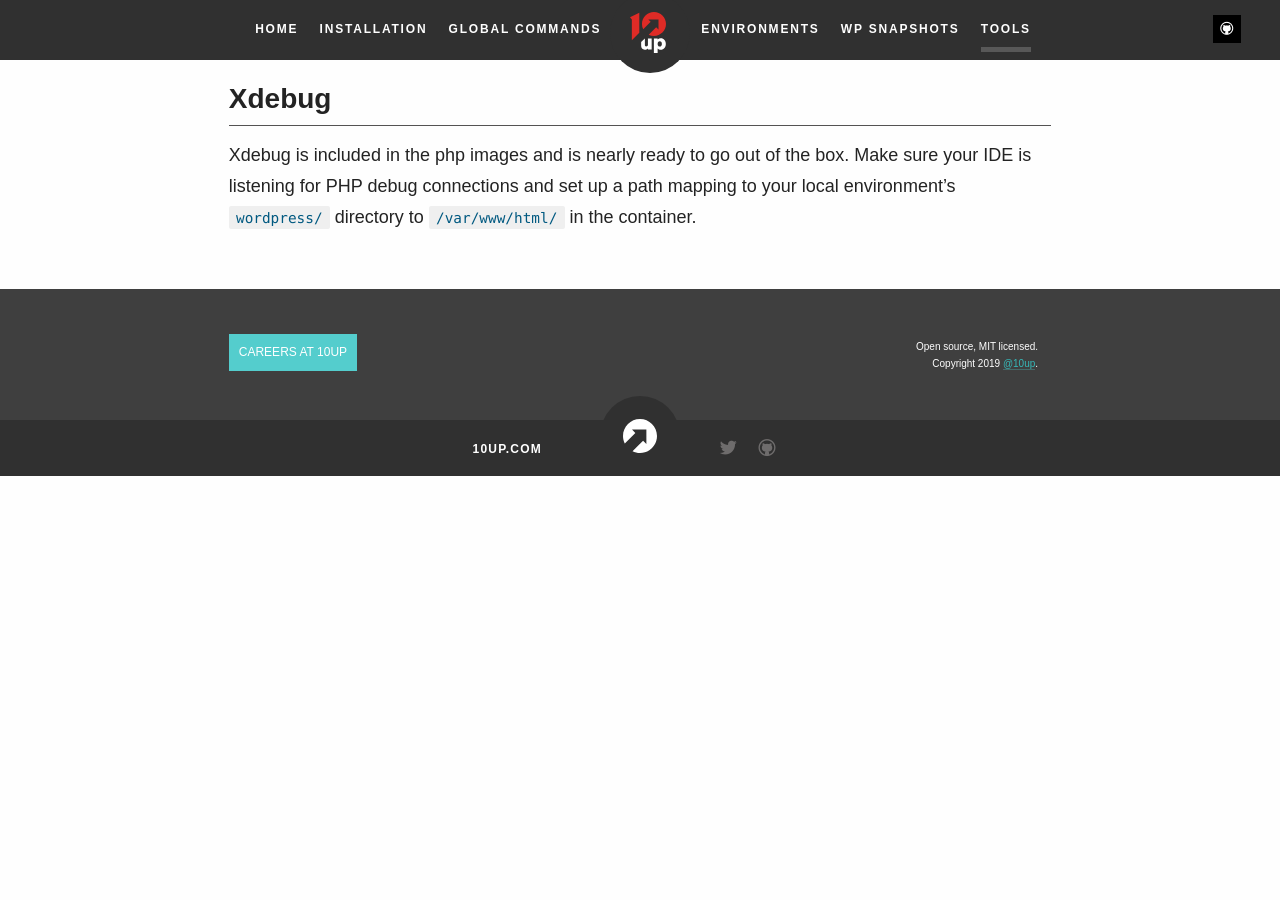
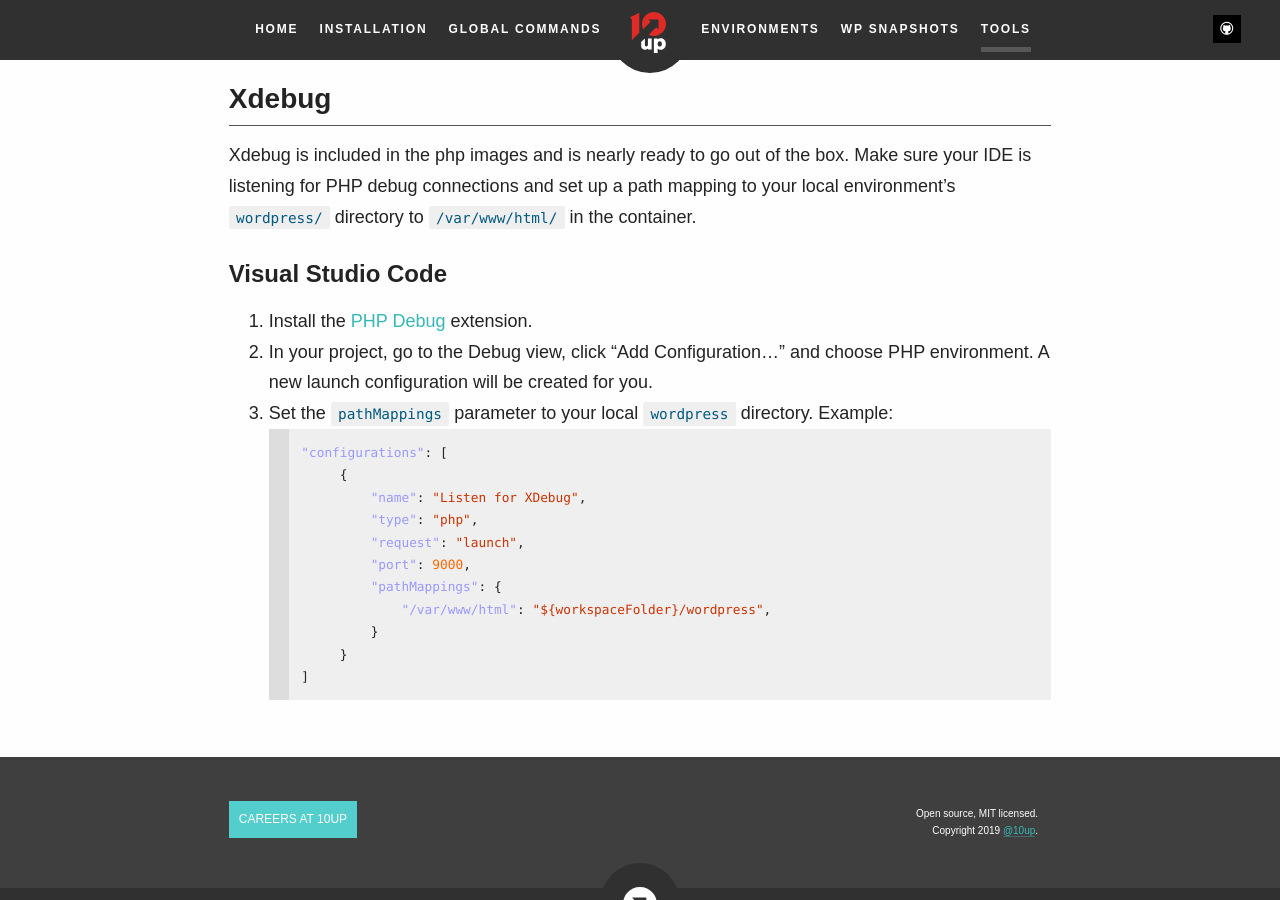
Before and after one commit to 10up/wp-local-docker-docs, a Jekyll site: the page built from tools.md, in a window 1280 px wide and 900 px high, scrolled down 1081 px. Built offline with Jekyll 4.4.1, drawn with Linux system fonts in a browser that asks for light colours; some web fonts are replaced; before the commit the page ends 1557 px from its top, so only the background shows below that.

Commit message:
Adds instructions to configure Xdebug on VSCode

````diff
--- a/_includes/markdown/Tools.md
+++ b/_includes/markdown/Tools.md
@@ -26,3 +26,21 @@ is `docker.test`, you can access PHPMemcachedAdmin at `docker.test/__memcacheadm
 Xdebug is included in the php images and is nearly ready to go out of the box. Make sure your IDE is listening for
 PHP debug connections and set up a path mapping to your local environment's `wordpress/` directory to `/var/www/html/`
 in the container.
+
+### Visual Studio Code
+1. Install the [PHP Debug](https://marketplace.visualstudio.com/items?itemName=felixfbecker.php-debug) extension.
+2. In your project, go to the Debug view, click "Add Configuration..." and choose PHP environment. A new launch configuration will be created for you.
+3. Set the `pathMappings` parameter to your local `wordpress` directory. Example:
+```json
+"configurations": [
+        {
+            "name": "Listen for XDebug",
+            "type": "php",
+            "request": "launch",
+            "port": 9000,
+            "pathMappings": {
+                "/var/www/html": "${workspaceFolder}/wordpress",
+            }
+        }
+]
+```
````
